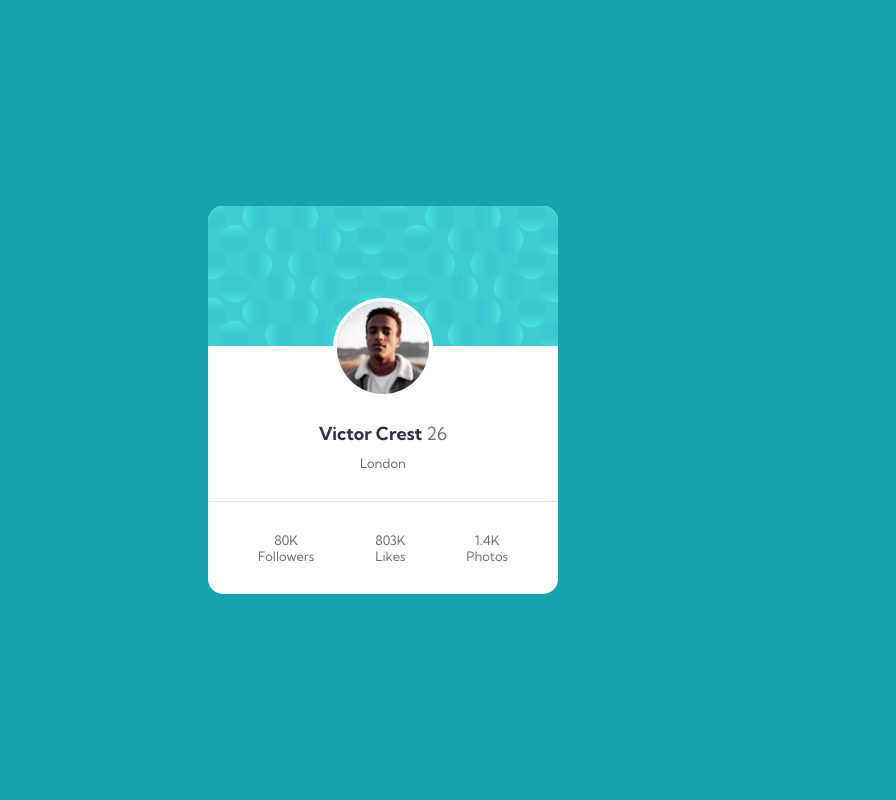
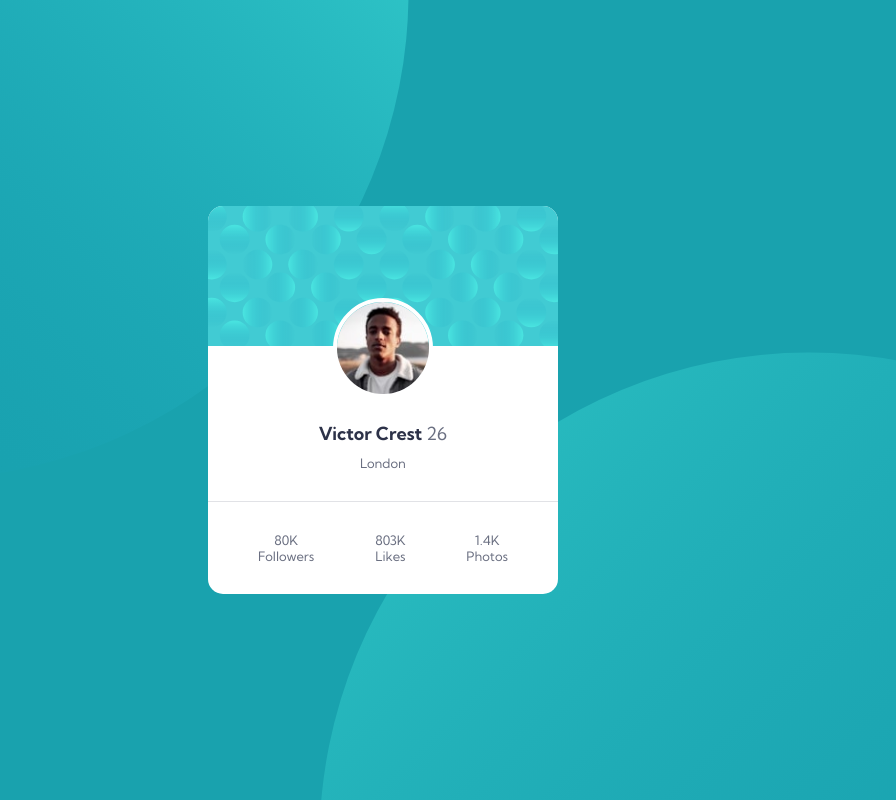
Before and after one commit to sandile05/profile-card, a plain HTML site: page index.html in a window 1280 px wide. Shown: the whole page, without its empty margins (257-1153 px from the left). Drawn offline with Linux system fonts and the light colour scheme.

Commit message:
background svg positioning

```diff
--- a/styles.css
+++ b/styles.css
@@ -11,6 +11,9 @@ body{
     display: flex;
     align-items: center;
     min-height: 100vh;
+    background-image: url(images/bg-pattern-top.svg), url(images/bg-pattern-bottom.svg);
+    background-repeat: no-repeat, no-repeat;
+    background-position: right 48vw bottom 40vh, left 45vw top 44vh;
 }
 
 .container{
```
